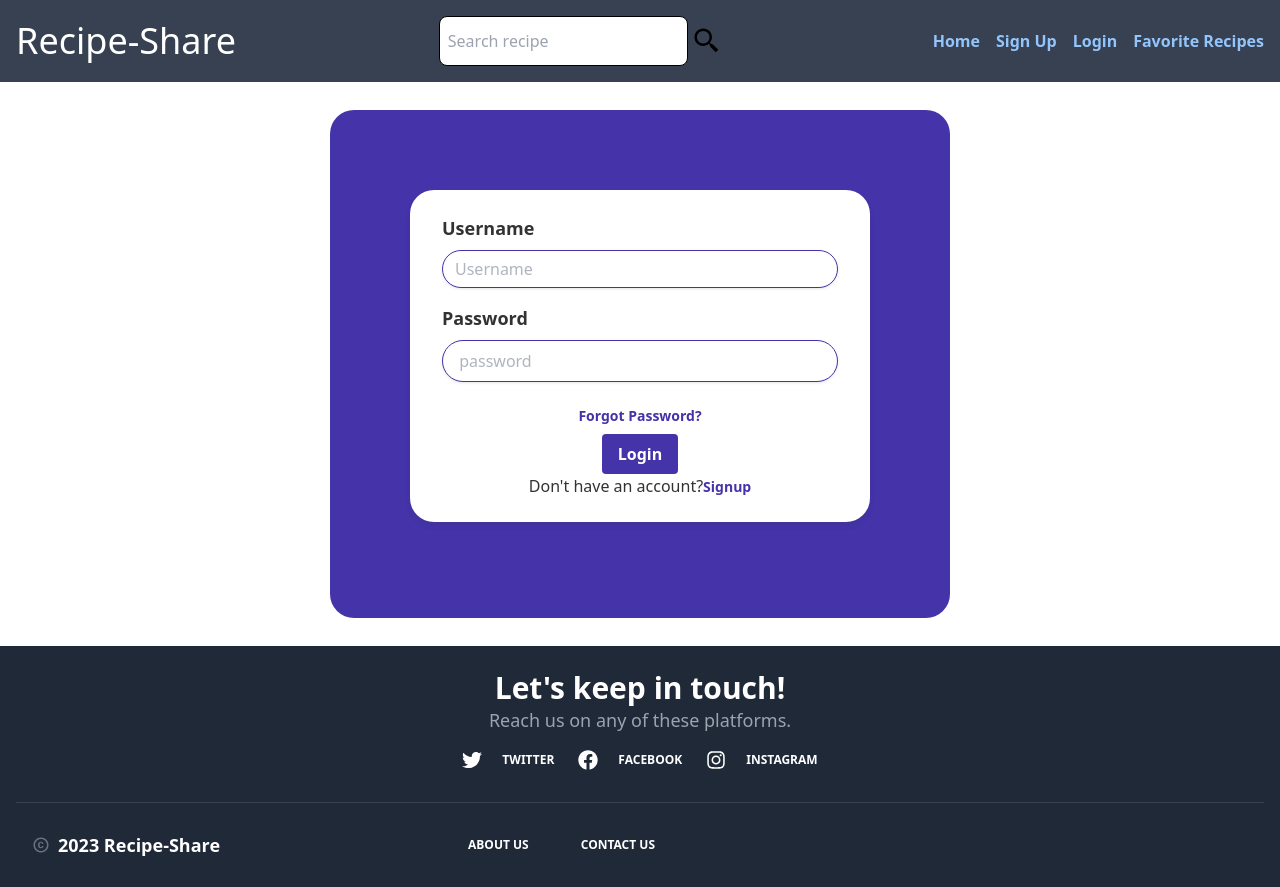
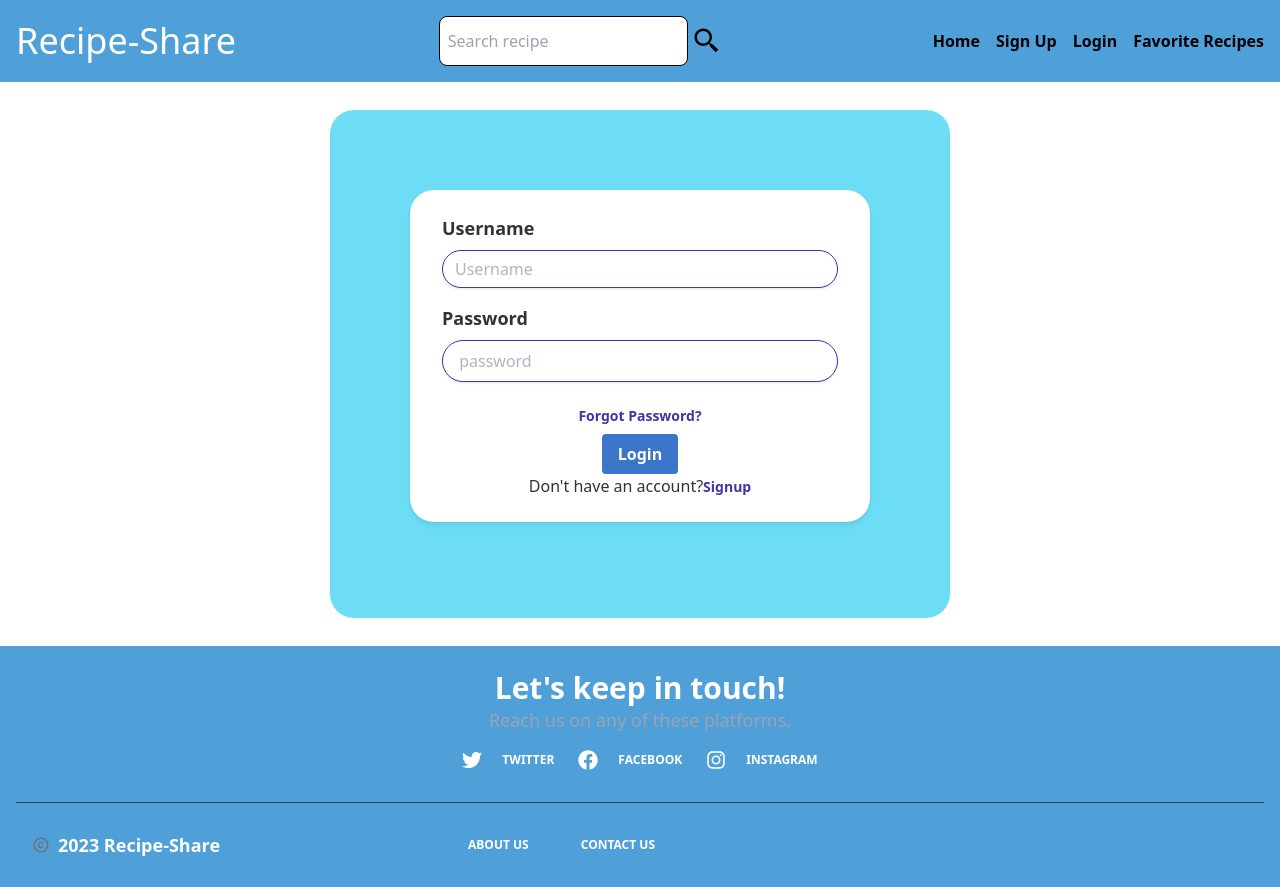
Before and after one commit to Bloom-Tauta/recipe-app, a React (Create React App) app in the folder client/: page /login in a window 1280 px wide. Built offline with nearby package versions, Linux system fonts and the light colour scheme.

Commit message:
landing changes

```diff
--- a/client/db.json
+++ /dev/null
@@ -1,19 +0,0 @@
-{
-  "posts": [
-    {
-      "id": 1,
-      "title": "json-server",
-      "author": "typicode"
-    }
-  ],
-  "comments": [
-    {
-      "id": 1,
-      "body": "some comment",
-      "postId": 1
-    }
-  ],
-  "profile": {
-    "name": "typicode"
-  }
-}
--- a/client/src/components/Footer.jsx
+++ b/client/src/components/Footer.jsx
@@ -8,7 +8,7 @@ import { FaInstagram } from "react-icons/fa"
 
 function Footer(){
     return(
-        <footer className="bg-gray-800 py-6">
+        <footer className="bg-[#4F9FD9] py-6">
 
         <div className=" w-full lg:w-7xl mx-auto px-4 text-center">
           <div className="flex flex-wrap items-center justify-between">
--- a/client/src/components/Login.jsx
+++ b/client/src/components/Login.jsx
@@ -19,7 +19,7 @@ const Login = () => {
 
 
     <div className=' bg-white py-4 mt-1 mx-5 mb-1 rounded-3xl'>
-    <div className='bg-[#160194] opacity-80 w-[50%] h-[90%] rounded-3xl flex flex-wrap flex-col items-center ml-auto mr-auto mt-2 p-20'>
+    <div className='bg-[#49D5F3] opacity-80 w-[50%] h-[90%] rounded-3xl flex flex-wrap flex-col items-center ml-auto mr-auto mt-2 p-20'>
     <form  onSubmit={handleSubmit}
     className='bg-white shadow-md rounded-3xl px-8 pt-6 pb-6 mb-4 w-full relative'>
       <div className="mb-4">
@@ -35,7 +35,7 @@ const Login = () => {
       </div>
       <div className="flex items-center flex-col">
       <a href='#signup' className="inline-block align-baseline font-bold text-sm text-[#160194] hover:text-blue-800 mb-2">Forgot Password?</a>
-        <button disabled={!password||!username} className="bg-[#160194] hover:bg-blue-700 text-white font-bold py-2 px-4 rounded focus:outline-none focus:shadow-outline">Login</button>
+        <button disabled={!password||!username} className="bg-[#0C54BF] hover:bg-blue-700 text-white font-bold py-2 px-4 rounded focus:outline-none focus:shadow-outline">Login</button>
 
         <h6>Don't have an account?<Link to="/signup" className="inline-block align-baseline font-bold text-sm text-[#160194] hover:text-blue-800">Signup</Link></h6>
       </div>
--- a/client/src/components/Navbar.jsx
+++ b/client/src/components/Navbar.jsx
@@ -4,15 +4,15 @@ import Search from "./Search";
 
 function Navbar({search, handleSearch}){
     return(
-        <div className="bg-gray-700 p-4 items-center justify-between flex ">
+        <div className="bg-[#4F9FD9] p-4 items-center justify-between flex ">
             <span className="text-white text-4xl">Recipe-Share</span>
             <Search search={search} handleSearch={handleSearch} />
             <div>
-                <ul className=" flex gap-4 text-blue-300 text-base ">
-                    <NavLink to="/" className="hover:text-blue-800 font-bold" >Home</NavLink>
-                    <NavLink to="/sign-up"  className="hover:text-blue-800 font-bold" >Sign Up</NavLink>
-                    <NavLink to="/login"  className="hover:text-blue-800 font-bold" >Login</NavLink>
-                    <NavLink to="/favorite-recipes"  className="hover:text-blue-800 font-bold" >Favorite Recipes</NavLink>
+                <ul className=" flex gap-4 text-[#] text-base ">
+                    <NavLink to="/" className="hover:text-white font-bold" >Home</NavLink>
+                    <NavLink to="/signup"  className="hover:text-white font-bold" >Sign Up</NavLink>
+                    <NavLink to="/login"  className="hover:text-white font-bold" >Login</NavLink>
+                    <NavLink to="/favorite-recipes"  className="hover:text-white font-bold" >Favorite Recipes</NavLink>
                 </ul>
             </div>
         </div>
--- a/client/src/components/Signup.jsx
+++ b/client/src/components/Signup.jsx
@@ -22,7 +22,7 @@ const Signup = () => {
 
   return (
     <div className='bg-white py-4 mx-5 rounded-3xl mb-1 mt-1 w-[90%] ml-auto mr-auto'>
-      <div className='bg-[#160194] opacity-80 w-[500px] h-[650px] rounded-3xl flex flex-col items-center ml-auto mr-auto mt-2 p-20'>
+      <div className='bg-[#49D5F3] opacity-80 w-[500px] h-[650px] rounded-3xl flex flex-col items-center ml-auto mr-auto mt-2 p-20'>
         <form onSubmit={handleSubmit}
         className='bg-white shadow-lg  rounded-3xl px-8 pt-3 pb-3 mb-3 w-full'>
           <div >
@@ -47,7 +47,7 @@ const Signup = () => {
 
           </div> */}
           <div className="flex items-center flex-col">
-            <button className="bg-[#160194] hover:bg-blue-900 text-white font-bold py-2 px-12 rounded-md focus:outline-none focus:shadow-outline">Sign Up</button>
+            <button className="bg-[#0C54BF] hover:bg-blue-900 text-white font-bold py-2 px-12 rounded-md focus:outline-none focus:shadow-outline">Sign Up</button>
             <h6>Already have an account? <Link to="/login" className="inline-block align-baseline font-bold text-sm text-[#160194] hover:text-blue-800">Login</Link></h6>
           </div>
 
```
Also changed, not shown: 1 other file (tests, documents, lock files or other folders).
